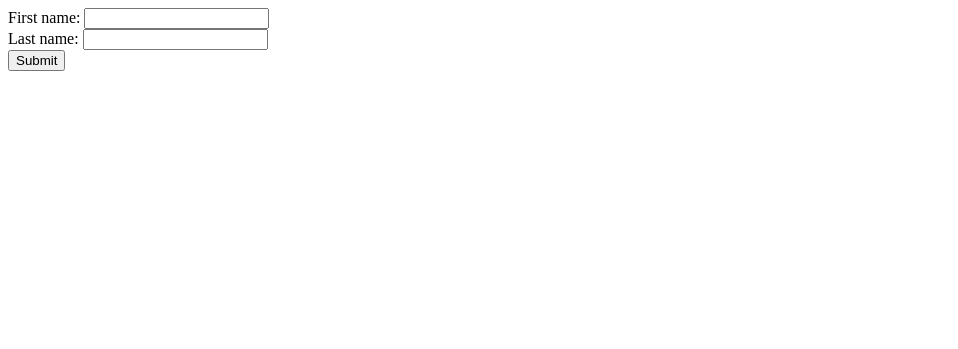
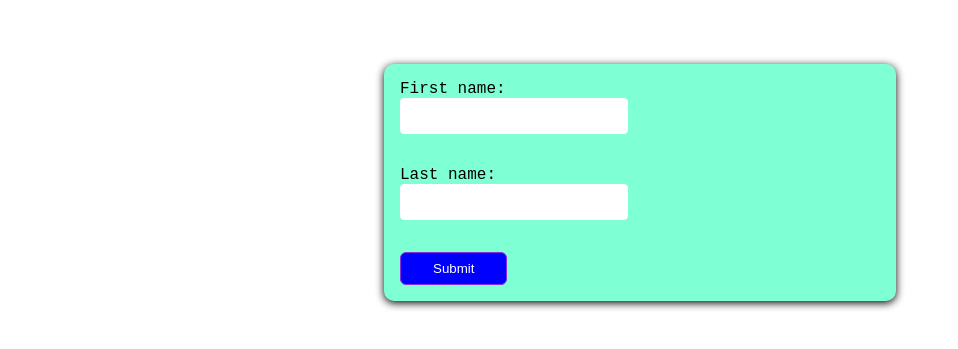
Before and after one commit to Hasireddy/django-forms, a Django app: page / in a window 1280 px wide. Shown: the top 349 px of the page, without its empty margins (0-958 px from the left). Run offline with Django 5.2, Linux system fonts and the light colour scheme.

Commit message:
static file added

```diff
--- a/basicForms/forms.py
+++ b/basicForms/forms.py
@@ -1,5 +1,13 @@
 from django import forms
 
 class RegisterForm(forms.Form):
-    firstname = forms.CharField(min_length=1,label="First name")
-    lastname = forms.CharField(min_length=1,label="Last name")
+    firstname = forms.CharField(
+        min_length=1,
+        label="First name",
+        max_length=10,
+        error_messages={
+            "required":"First name should not be empty",
+            "max_length":"Maximum characters allowed are 10"
+
+        })
+    lastname = forms.CharField(min_length=1,label="Last name",max_length=10)
--- /dev/null
+++ b/basicForms/static/basicForms/styles.css
@@ -0,0 +1,36 @@
+body{
+    font-family: 'Courier New', Courier, monospace;
+    margin:0;
+}
+
+form{
+    margin:4rem auto;
+    width:80%;
+    max-width: 30rem;
+    padding:1rem;
+    border-radius: 10px;
+    background-color: aquamarine;
+    box-shadow:0 2px 8px rgba(0,0,0,2);
+}
+
+button{
+    cursor:pointer;
+    padding: 0.5rem 2rem;
+    border-radius: 6px;
+    background-color: blue;
+    color:white;
+    border:1px solid blueviolet;
+}
+
+.form-control
+{
+    margin-bottom: 2rem;
+}
+
+.form-control input{
+    font:inherit;
+    padding:0.5rem;
+    border-radius: 4px;
+    border:1px solid white;
+    display:block;
+}
--- a/basicForms/templates/basicForms/register.html
+++ b/basicForms/templates/basicForms/register.html
@@ -4,12 +4,34 @@
     <meta charset="UTF-8">
     <meta name="viewport" content="width=device-width, initial-scale=1.0">
     <meta http-equiv="X-UA-Compatible" content="ie=edge">
-    <title>Forms</title>
+    {% load static%}
+    <link rel="stylesheet" href="{% static 'basicForms/styles.css' %}">
+    {% block title %}
+    <title>digiAct Abfall</title>
+  {% endblock %}
   </head>
   <body>
     <form action="/" method="post">
         {% csrf_token %}
-        {{form}}
+        {% comment %} Accessing whole form {% endcomment %}
+        {% comment %} {{form.}} {% endcomment %}
+
+        {% comment %} Accessing each field seperately {% endcomment %}
+        {% comment %} {{form.firstname.label_tag}}
+        {{form.firstname}}
+        {{form.firstname.errors}}
+        {{form.lastname.label_tag}}
+        {{form.lastname}}  {% endcomment %}
+
+        {% comment %} Accessing the form fileds using for loop {% endcomment %}
+
+        {% for field in form %}
+        <div class="form-control {% if field.errors %}errors{% endif %}">
+            {{field.label_tag}}
+            {{field}}
+            {{field.errors}}
+        </div>
+        {% endfor %}
         {% comment %} {% if has_error%}
         <p>Incorrect data</p>
         {% endif %} {% endcomment %}
--- a/basicForms/urls.py
+++ b/basicForms/urls.py
@@ -4,5 +4,5 @@ from . import views
 
 urlpatterns = [
     path("",views.register),
-    # path("form-submitted/",views.form_submitted)
+    path("form-submitted/",views.form_submitted)
 ]
--- a/basicForms/views.py
+++ b/basicForms/views.py
@@ -28,15 +28,44 @@ from .forms import RegisterForm
 
     # return HttpResponse("form submitted")
 
+# def register(request):
+#       # Handling forms with form class
+#       form = RegisterForm()
+#       return render(
+#           request,
+#           "basicForms/register.html",
+#           {
+#               "form":form,
+#           }
+#       )
+
 def register(request):
-      form = RegisterForm()
-      return render(
+       if request.method == "POST":
+              form = RegisterForm(request.POST)
+              if form.is_valid():
+                     return HttpResponseRedirect("/form-submitted")
+              else:
+                #if form is not valid render this
+                return render(
           request,
-          "basicForms/register.html",
-          {
-              "form":form,
-          }
-      )
+           "basicForms/register.html",
+           {
+               "form":form,
+           }
+     )
+       else:
+             #if method is not post render this
+             form=RegisterForm()
+             return render(
+                   request,
+                   "basicForms/register.html",
+           {
+               "form":form,
+           }
+
+             )
+
+
 
 def form_submitted(request):
        return render(request,"basicForms/form_submitted.html")
```
